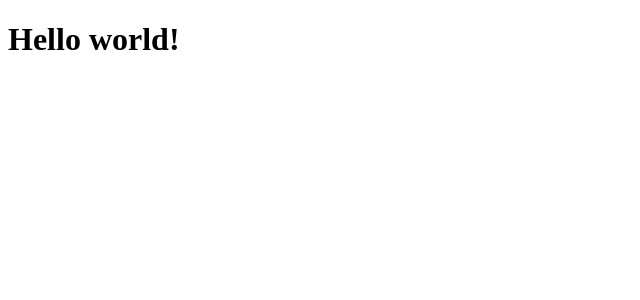
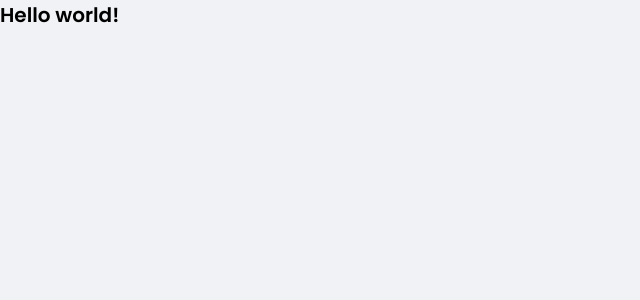
Before and after one commit to HigorDenomar/dtmoney, a React (Create React App) app: page / in a window 1280 px wide. Shown: the top 300 px of the page, without its empty margins (0-640 px from the left). Built offline with nearby package versions, Linux system fonts and the light colour scheme.

Commit message:
setting global styles

```diff
--- a/package.json
+++ b/package.json
@@ -12,6 +12,7 @@
     "react": "^17.0.2",
     "react-dom": "^17.0.2",
     "react-scripts": "4.0.3",
+    "styled-components": "^5.3.3",
     "web-vitals": "^1.0.1"
   },
   "devDependencies": {
@@ -22,6 +23,7 @@
     "@types/node": "^12.0.0",
     "@types/react": "^17.0.0",
     "@types/react-dom": "^17.0.0",
+    "@types/styled-components": "^5.1.15",
     "typescript": "^4.1.2"
   },
   "eslintConfig": {
--- a/public/index.html
+++ b/public/index.html
@@ -1,6 +1,8 @@
 <!DOCTYPE html>
 <html lang="en">
   <head>
+    <link rel="preconnect" href="https://fonts.googleapis.com">
+
     <meta charset="utf-8" />
     <link rel="icon" href="%PUBLIC_URL%/favicon.png" />
     <meta name="viewport" content="width=device-width, initial-scale=1" />
@@ -10,6 +12,9 @@
       content="Web site created using create-react-app"
     />
 
+    <link rel="preconnect" href="https://fonts.gstatic.com" crossorigin>
+    <link href="https://fonts.googleapis.com/css2?family=Poppins:wght@400;600&display=swap" rel="stylesheet">
+
     <title>DT Money</title>
   </head>
   <body>
--- a/src/App.tsx
+++ b/src/App.tsx
@@ -1,7 +1,11 @@
+import { GlobalStyle } from './styles/global';
+
 export function App() {
   return (
     <div className="App">
       <h1>Hello world!</h1>
+
+      <GlobalStyle />
     </div>
   );
 }
--- /dev/null
+++ b/src/styles/global.ts
@@ -0,0 +1,56 @@
+import { createGlobalStyle } from 'styled-components';
+
+export const GlobalStyle = createGlobalStyle`
+  * {
+    margin: 0;
+    padding: 0;
+    box-sizing: border-box;
+  }
+
+  :root {
+    --red: #E52E4D;
+    --blue: #5429cc;
+    --blue-light: #6933ff;
+
+    --text-title: #363f5f;
+    --text-body: #969cb3;
+
+    --background: #F0F2F5;
+    --shape: #FFFFFF;
+  }
+
+  html {
+    font-size: 62.5%;
+
+    @media (max-width: 1080px) {
+      font-size: 58.5938%;
+    }
+
+    @media (max-width: 720px) {
+      font-size: 54.6875%;
+    }
+  }
+
+  body {
+    background: var(--background);
+    -webkit-font-smoothing: antialiased;
+  }
+
+  body, input, textarea, button {
+    font-family: 'Poppins', sans-serif;
+    font-weight: 400;
+  }
+
+  h1, h2, h3, h4, h5, h6, strong {
+    font-weight: 600;
+  }
+
+  button {
+    cursor: pointer;
+  }
+
+  [disabled] {
+    opacity: 0.6;
+    cursor: not-allowed;
+  }
+`;
```
Also changed, not shown: 1 other file (tests, documents, lock files or other folders).
